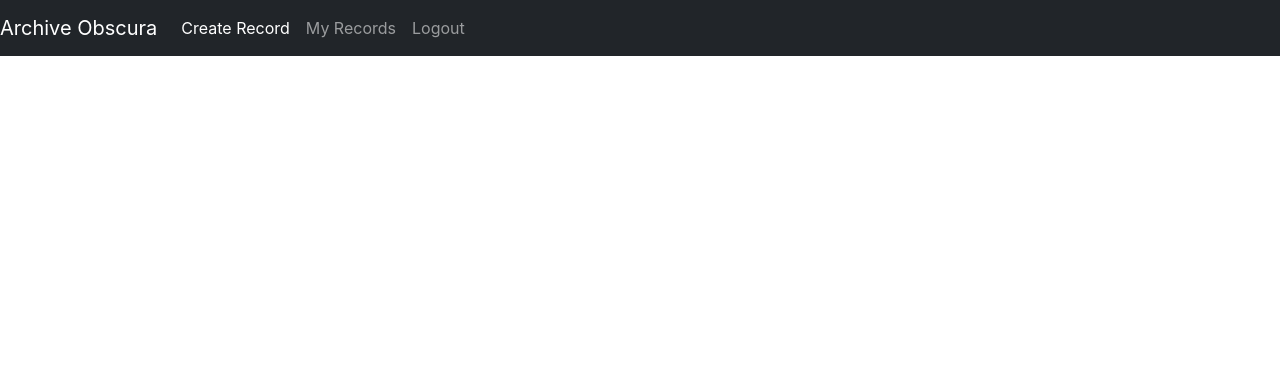
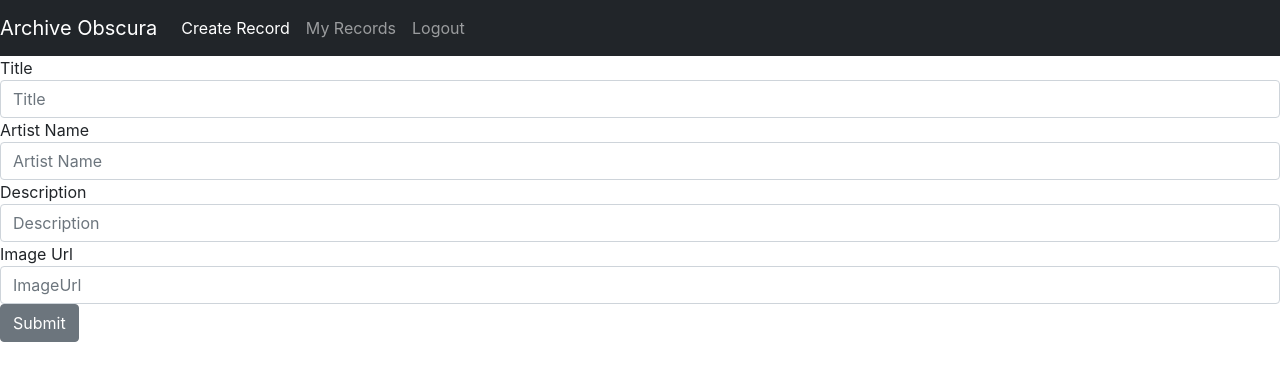
Before and after one commit to NSPatton/ArchiveObscuraCapstone, a React (Create React App) app in the folder ArchiveObscura/client/client/: page /add in a window 1280 px wide. Shown: the top 380 px of the page. Built offline with nearby package versions, Linux system fonts and the light colour scheme; no server answers; sample sign-in values are in the browser's storage.

Commit message:
submit isnt working because of datetime. ask for help

```diff
--- a/ArchiveObscura/client/client/src/components/ApplicationViews.js
+++ b/ArchiveObscura/client/client/src/components/ApplicationViews.js
@@ -4,6 +4,7 @@ import Login from "./auth/Login";
 import Register from "./auth/Register";
 import RecordList from "./records/RecordList";
 import MyRecord from "./records/MyRecord";
+import CreateRecord from "./records/CreateRecord";
 
 export default function ApplicationViews({ isLoggedIn }) {
     return (
@@ -17,9 +18,9 @@ export default function ApplicationViews({ isLoggedIn }) {
                     {isLoggedIn ? <MyRecord /> : <Redirect to="/login" />}
                 </Route>
 
-                {/* <Route path="/add">
+                <Route path="/add">
                     {isLoggedIn ? <CreateRecord /> : <Redirect to="/login" />}
-                </Route> */}
+                </Route>
 
                 {/* <Route path="/edit">
                     {isLoggedIn ? <UpdateRecord /> : <Redirect to="/login" />}
--- a/ArchiveObscura/client/client/src/components/records/CreateRecord.js
+++ b/ArchiveObscura/client/client/src/components/records/CreateRecord.js
@@ -12,7 +12,7 @@ const RecordForm = () => {
         imageUrl: ""
     })
 
-    history = useHistory();
+    const history = useHistory();
 
     const handleSave = (event) => {
         event.preventDefault();
@@ -39,7 +39,10 @@ const RecordForm = () => {
                     <Input id="imageUrl" type="text" imageUrl="imageUrl" placeholder="ImageUrl"
                         defaultValue={record.imageUrl} onChange={event => setRecord({ imageUrl: event.target.value })} />
                 </FormGroup>
+                <Button className="btn btn-primary">Submit</Button>
             </Form>
         </>
     )
 }
+
+export default RecordForm;
```
